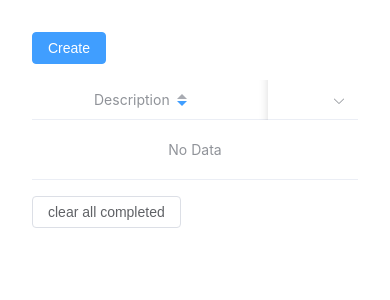
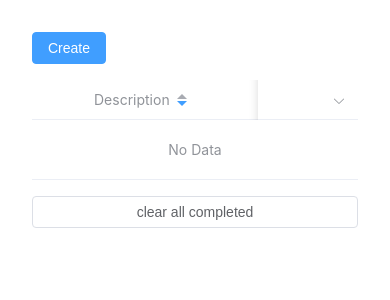
Before and after one commit to maedehmr/interview-task-todo-list-vuejs, a Vue app: page / in a window 390 px wide. Shown: the top 300 px of the page. Built offline with nearby package versions, Linux system fonts and the light colour scheme.

Commit message:
fix: responsive action buttons

```diff
--- a/src/components/TodoTable.vue
+++ b/src/components/TodoTable.vue
@@ -53,7 +53,7 @@ const clearCompleted = () => {
     <el-table-column
       align="right"
       fixed="right"
-      min-width="90"
+      min-width="100"
       :filters="[
         { text: 'Completed', value: true },
         { text: 'Not Completed', value: false },
@@ -62,6 +62,7 @@ const clearCompleted = () => {
       filter-placement="bottom-end"
     >
       <template #default="scope">
+        <div class="buttons">
           <el-button
             size="small"
             :type="!scope.row.status ? 'success' : 'warning'"
@@ -76,6 +77,7 @@ const clearCompleted = () => {
           <el-button size="small" type="danger" plain @click="handleDelete(scope.row)">
             Delete
           </el-button>
+        </div>
       </template>
     </el-table-column>
   </el-table>
@@ -90,4 +92,18 @@ const clearCompleted = () => {
 .mt-1 {
   margin-top: 1rem;
 }
+
+.buttons {
+  display: flex;
+  flex-wrap: wrap;
+  justify-content: end;
+  gap: 0.3rem;
+}
+button {
+  min-width: 100%;
+
+  @media (min-width: 768px) {
+    min-width: fit-content;
+  }
+}
 </style>
```
Lines whose indentation alone changed are shown as unchanged.
